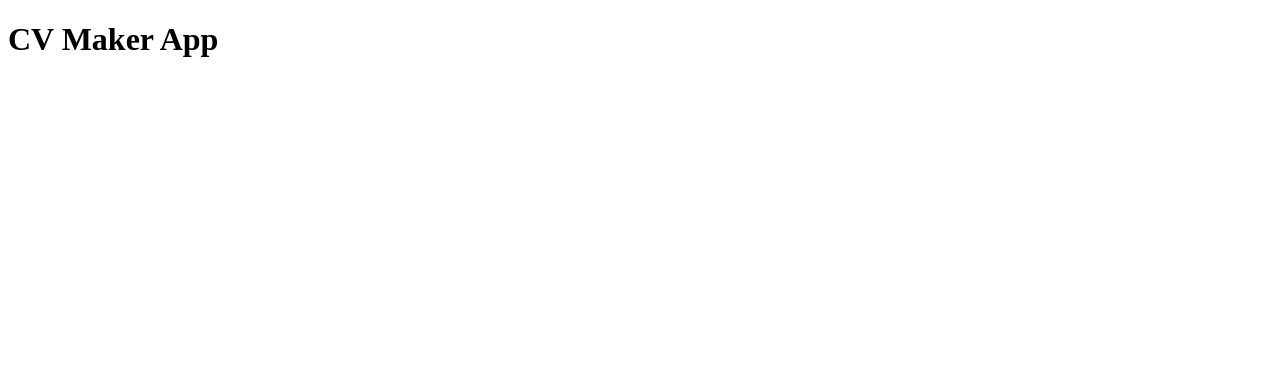
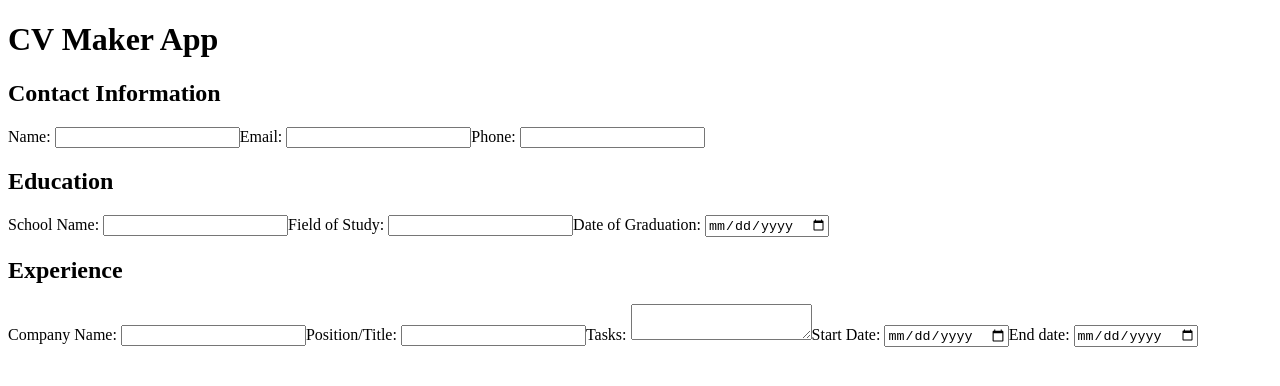
Before and after one commit to blevinspercussion/cv-application, a React (Create React App) app: page / in a window 1280 px wide. Shown: the top 386 px of the page. Built offline with nearby package versions, Linux system fonts and the light colour scheme.

Commit message:
added form input fields and labels to all components

```diff
--- a/src/App.js
+++ b/src/App.js
@@ -1,5 +1,8 @@
 import React, { Component } from "react";
 import "./App.css";
+import EducationInfo from "./components/EducationInfo";
+import ExperienceInfo from "./components/ExperienceInfo";
+import GeneralInfo from "./components/GeneralInfo";
 
 class App extends Component {
   constructor(props) {
@@ -34,6 +37,9 @@ class App extends Component {
     return (
       <div>
         <h1>CV Maker App</h1>
+        <GeneralInfo />
+        <EducationInfo />
+        <ExperienceInfo />
       </div>
     );
   }
--- a/src/components/EducationInfo.js
+++ b/src/components/EducationInfo.js
@@ -6,7 +6,19 @@ class EducationInfo extends Component {
     super(props);
   }
   render() {
-    return <div></div>;
+    return (
+      <div>
+        <h2>Education</h2>
+        <form>
+          <label>School Name: </label>
+          <input type="text"></input>
+          <label>Field of Study: </label>
+          <input type="text"></input>
+          <label>Date of Graduation: </label>
+          <input type="date"></input>
+        </form>
+      </div>
+    );
   }
 }
 
--- a/src/components/ExperienceInfo.js
+++ b/src/components/ExperienceInfo.js
@@ -6,7 +6,21 @@ class ExperienceInfo extends Component {
     super(props);
   }
   render() {
-    return <div></div>;
+    return (
+      <div>
+        <h2>Experience</h2>
+        <label>Company Name: </label>
+        <input type="text"></input>
+        <label>Position/Title: </label>
+        <input type="text"></input>
+        <label>Tasks: </label>
+        <textarea></textarea>
+        <label>Start Date: </label>
+        <input type="date"></input>
+        <label>End date: </label>
+        <input type="date"></input>
+      </div>
+    );
   }
 }
 
--- a/src/components/GeneralInfo.js
+++ b/src/components/GeneralInfo.js
@@ -6,7 +6,19 @@ class GeneralInfo extends Component {
     super(props);
   }
   render() {
-    return <div></div>;
+    return (
+      <div>
+        <h2>Contact Information</h2>
+        <form>
+          <label>Name: </label>
+          <input type="text"></input>
+          <label>Email: </label>
+          <input type="email"></input>
+          <label>Phone: </label>
+          <input type="tel"></input>
+        </form>
+      </div>
+    );
   }
 }
 
```
